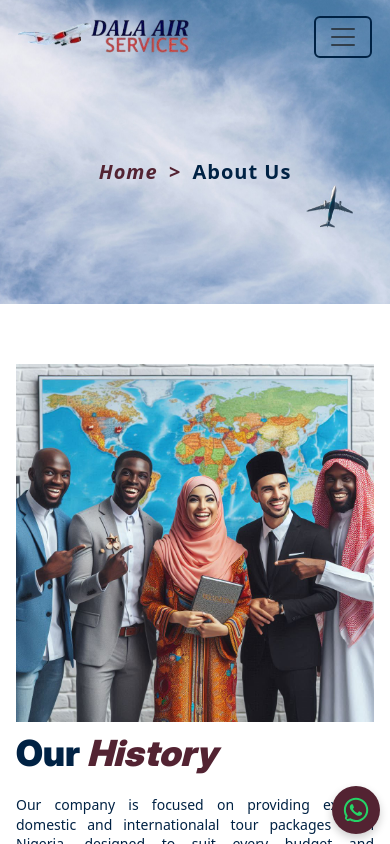
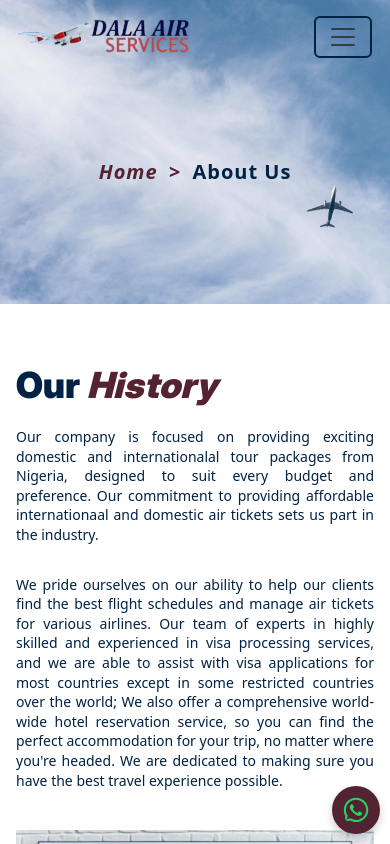
Before and after one commit to CodewithSegNet/react-airline-app, a React (Create React App) app: page /About-Us in a window 390 px wide. Shown: the top 844 px of the page. Built offline with nearby package versions, Linux system fonts and the light colour scheme.

Commit message:
Update index.scss

```diff
--- a/src/components/About/index.scss
+++ b/src/components/About/index.scss
@@ -208,7 +208,7 @@
 
 
   .about--img {
-    order: -1;
+    order: 2;
     width: 100%;
     height: auto;
   }
```
